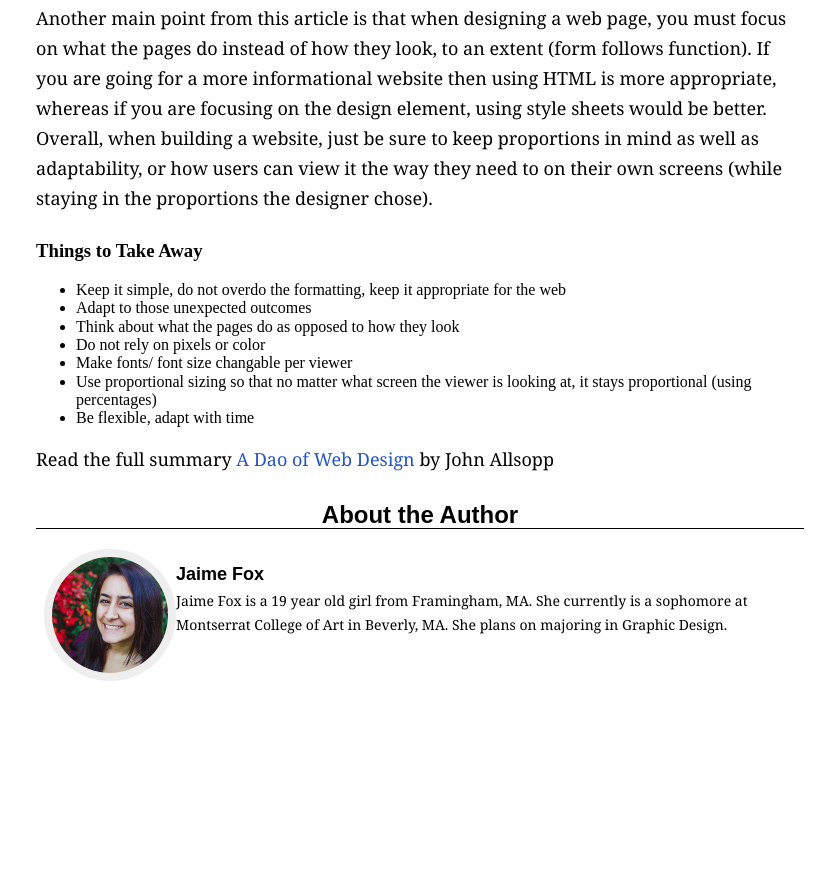
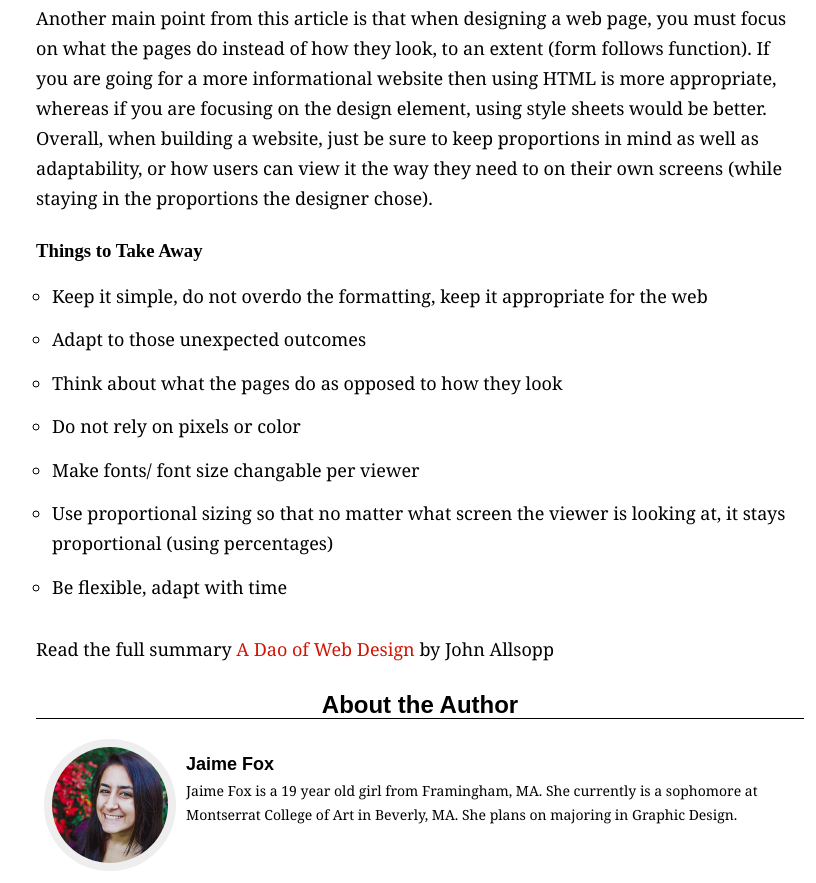
Before and after one commit to jaimeleefox/ebb-flow, a plain HTML site: page index.html in a window 1280 px wide. Shown: the part 1015-1898 px from the top of the page, without its empty margins (220-1036 px from the left). Before the commit the page ends 1708 px from the top, so only its background shows below. Drawn offline with Linux system fonts and the light colour scheme.

Commit message:
updated main.css

```diff
--- a/css/main.css
+++ b/css/main.css
@@ -78,7 +78,7 @@ figure.headshot img {
   /* --- typography --- */
 
 a {
-  color: #2455c3;
+  color: #d21404;
   text-decoration: none;
   }
 
@@ -100,7 +100,14 @@ h1 {
   margin-bottom: 0;
   }
 
- main p {
+main ul {
+  list-style: circle;
+  padding-left: 1em;
+  margin: 0 0 2em;
+  }
+
+ main p,
+ main li {
   /* text-indent: 2em; */
   /* font-family: sans-serif; */
   font: 1.125em/1.667 Georgia, serif;
@@ -109,11 +116,15 @@ h1 {
   line-height: 1.167;
   font-family: Georgia, serif;
  */
-  margin: 0 0 1.5em;
+  margin : 0 0 1.5em;
 /*
   margin-top: 0;
   margin-bottom: 1.5em;
  */
+  }
+
+main li {
+  margin-bottom: .75em;
   }
 
 p.byline {
@@ -138,11 +149,12 @@ p.lead-in {
   margin-left: -10%;
   }
 
+
 /* --- wider screens breakpoints --- */
 
 @media (min-width: 48em) {
 
-dive.bio {
+div.bio {
 margin-left: 9.375em;
 }
 
```
